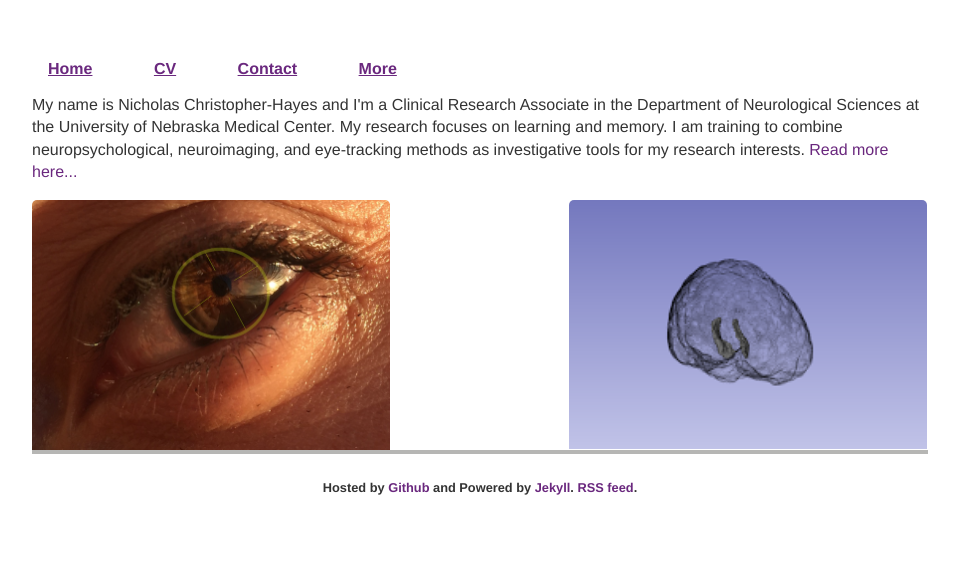
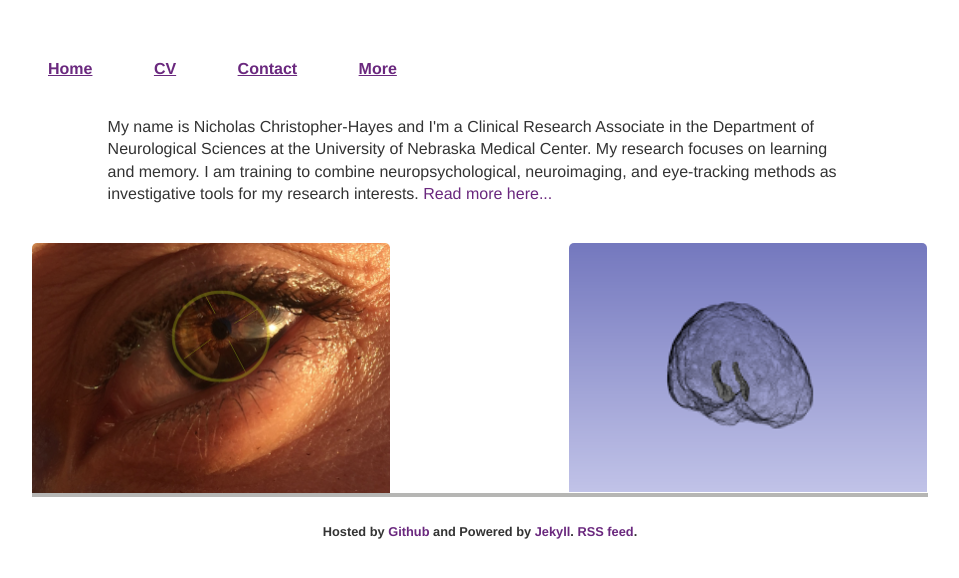
Before and after one commit to nichrishayes/nichrishayes.github.io, a Jekyll site: the page built from index.html, in a window 1280 px wide. Shown: the top 578 px of the page, without its empty margins (160-1119 px from the left). Built offline with Jekyll 4.4.1, drawn with Linux system fonts in a browser that asks for light colours.

Commit message:
Update main.css

```diff
--- a/css/main.css
+++ b/css/main.css
@@ -98,6 +98,9 @@ p {
     line-height: 1.4em;
     color: #333;
 }
+p.ex1 {
+    margin: 1cm 2cm 1cm 2cm;
+}
 footer {
     border-top: 4px solid #B6B6B4;
     font-size: .8em;
```
